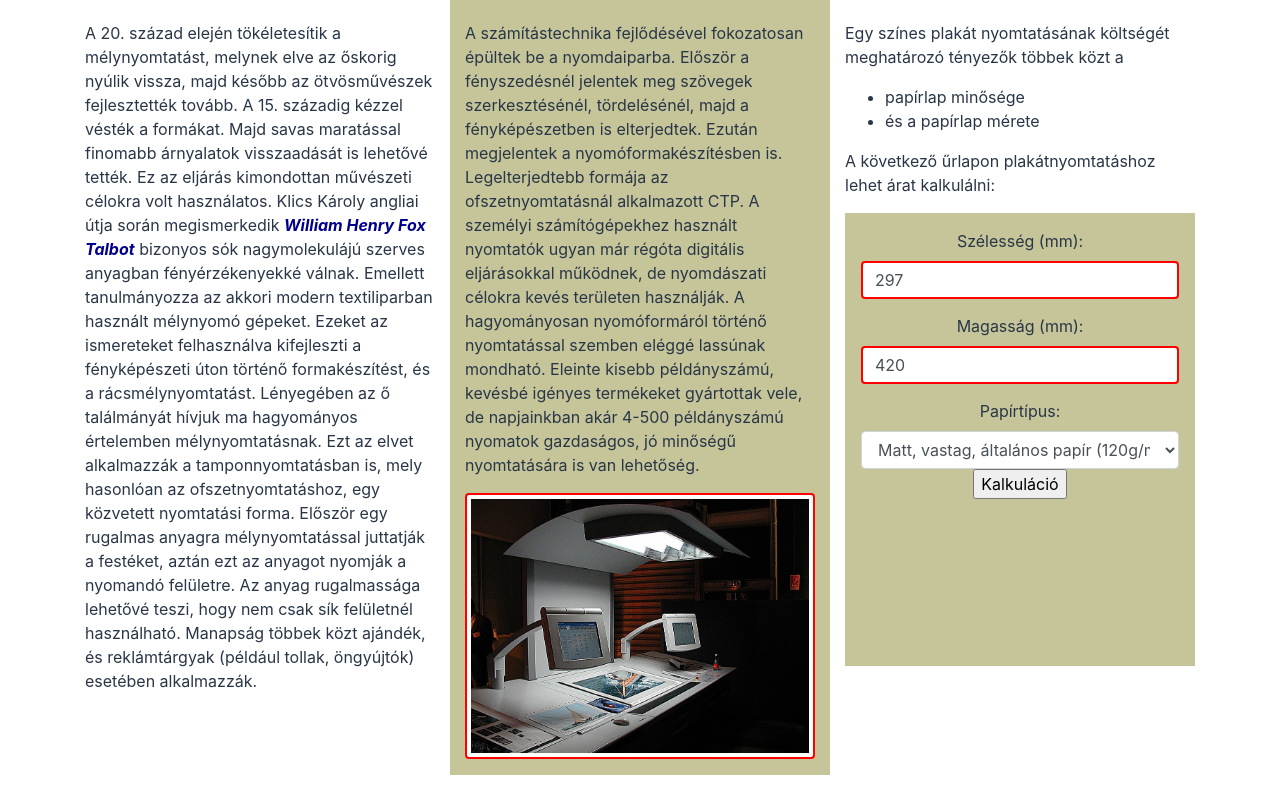
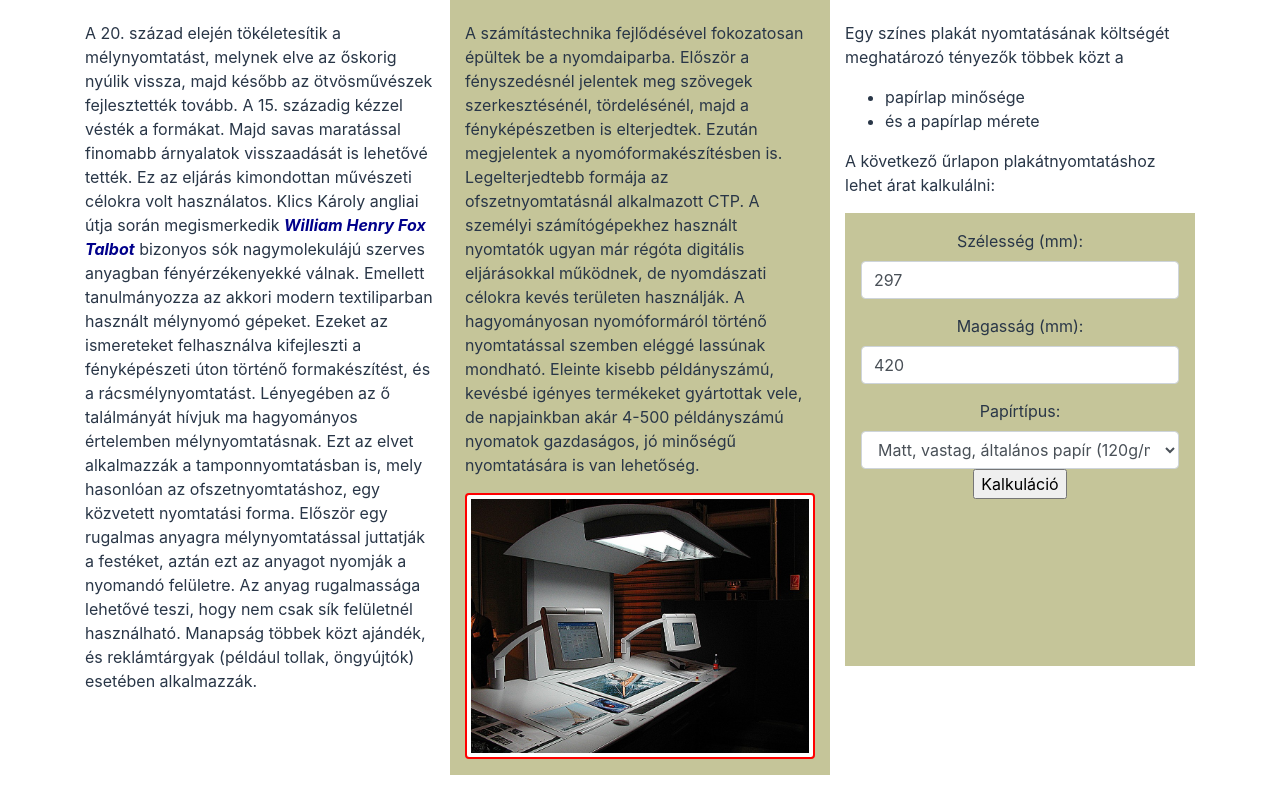
Before and after one commit to Isti-byte/2024.12.16, a plain HTML site: page index.html in a window 1280 px wide. Shown: the part 1297-2097 px from the top of the page. Drawn offline with Linux system fonts and the light colour scheme; a web font is replaced by a local one.

Commit message:
Update nyomtatas.css

```diff
--- a/nyomtatas.css
+++ b/nyomtatas.css
@@ -50,10 +50,5 @@ a {
 }
 
 input[type=number]{
-  border: 2px solid red;
+  margin:0px auto 15px auto
 }
-
-
-.szam{
-margin:0px auto 15px auto
-}
```
